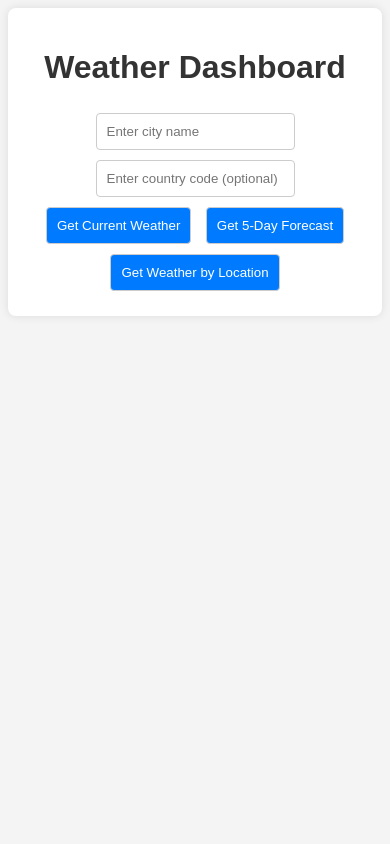
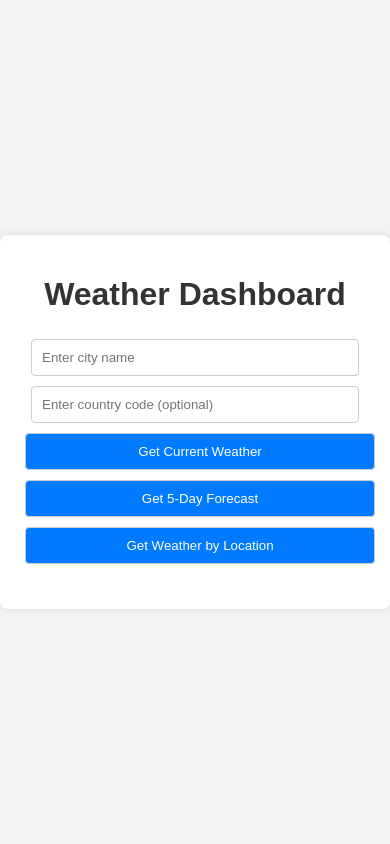
Before and after one commit to magnus-lower/weather-dashboard, a Flask app: page / in a window 390 px wide. Run offline with Flask 3, Linux system fonts and the light colour scheme.

Commit message:
Adjusted the styling to better fit with mobile devices. Also added weather icons to better display the weather

```diff
--- a/static/script.js
+++ b/static/script.js
@@ -17,7 +17,9 @@
 }
 
 function displayWeatherData(data) {
+    const iconUrl = `https://openweathermap.org/img/wn/${data.weather[0].icon}@2x.png`;
     document.getElementById('weatherData').innerHTML = `
+        <img src="${iconUrl}" alt="Weather Icon" class="weather-icon">
         <h2>${data.name}</h2>
         <p>Temperature: ${Math.round(data.main.temp - 273.15)}°C</p>
         <p>Weather: ${data.weather[0].description}</p>
@@ -47,9 +49,11 @@
 
         forecastByDate[date].forEach(forecast => {
             const time = forecast.dt_txt.split(' ')[1].slice(0, 5);
+            const iconUrl = `https://openweathermap.org/img/wn/${forecast.weather[0].icon}@2x.png`;
             const forecastElement = document.createElement('div');
             forecastElement.classList.add('forecast-item');
             forecastElement.innerHTML = `
+                <img src="${iconUrl}" alt="Weather Icon" class="weather-icon">
                 <p><strong>Time:</strong> ${time}</p>
                 <p><strong>Temperature:</strong> ${Math.round(forecast.main.temp - 273.15)}°C</p>
                 <p><strong>Weather:</strong> ${forecast.weather[0].description}</p>
--- a/static/styles.css
+++ b/static/styles.css
@@ -2,15 +2,28 @@
     font-family: Arial, sans-serif;
     background-color: #f4f4f4;
     color: #333;
+    margin: 0;
+    padding: 0;
+    display: flex;
+    justify-content: center;
+    align-items: center;
+    height: 100vh;
+}
+
+.app-wrapper {
+    width: 100%;
+    display: flex;
+    justify-content: center;
+    align-items: center;
 }
 
 .container {
     max-width: 600px;
-    margin: 0 auto;
+    width: 90%;
     padding: 20px;
     text-align: center;
     background-color: #fff;
-    box-shadow: 0 0 10px rgba(0,0,0,0.1);
+    box-shadow: 0 0 10px rgba(0, 0, 0, 0.1);
     border-radius: 8px;
 }
 
@@ -19,12 +32,15 @@
     margin: 5px;
     border: 1px solid #ccc;
     border-radius: 4px;
+    width: calc(100% - 22px); /* Ensure full width with padding */
+    box-sizing: border-box;
 }
 
 button {
     background-color: #007bff;
     color: #fff;
     cursor: pointer;
+    width: 100%;
 }
 
 button:hover {
@@ -33,14 +49,6 @@
 
 #loadingSpinner {
     display: none;
-    position: absolute;
-    top: 50%;
-    left: 50%;
-    transform: translate(-50%, -50%);
-    z-index: 999;
-}
-
-.spinner-overlay {
     position: fixed;
     top: 0;
     left: 0;
@@ -67,6 +75,10 @@
     100% { transform: rotate(360deg); }
 }
 
+#weatherData {
+    margin-top: 20px;
+}
+
 #weatherData div {
     border: 1px solid #ccc;
     border-radius: 4px;
@@ -74,3 +86,10 @@
     margin: 10px 0;
     background-color: #f9f9f9;
 }
+
+.weather-icon {
+    width: 50px;
+    height: 50px;
+    display: block;
+    margin: 0 auto 10px;
+}
--- a/templates/index.html
+++ b/templates/index.html
@@ -7,6 +7,7 @@
     <link rel="stylesheet" href="{{ url_for('static', filename='styles.css') }}">
 </head>
 <body>
+    <div class="app-wrapper">
         <div class="container">
             <h1>Weather Dashboard</h1>
             <input type="text" id="cityInput" placeholder="Enter city name">
@@ -19,6 +20,7 @@
                 <div class="spinner"></div>
             </div>
         </div>
+    </div>
     <script src="{{ url_for('static', filename='script.js') }}"></script>
 </body>
 </html>
```
Lines whose indentation alone changed are shown as unchanged.
